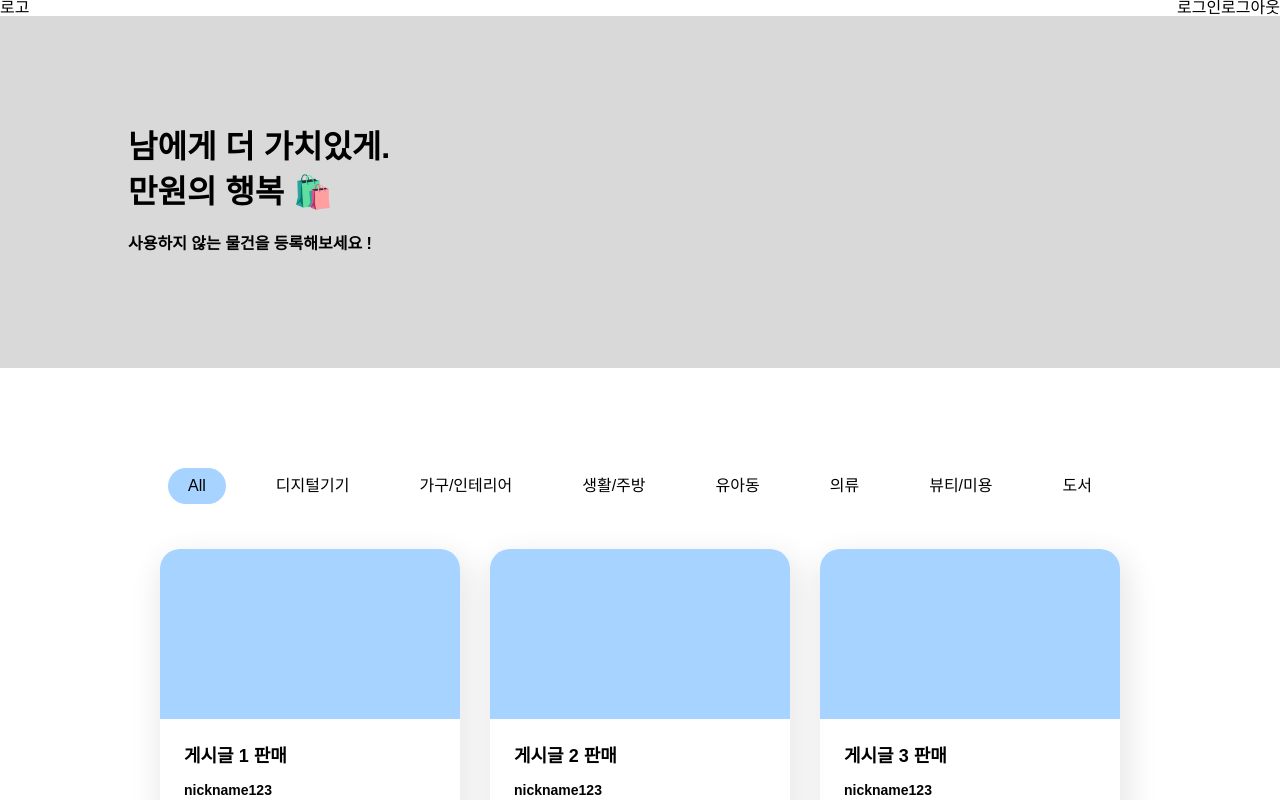
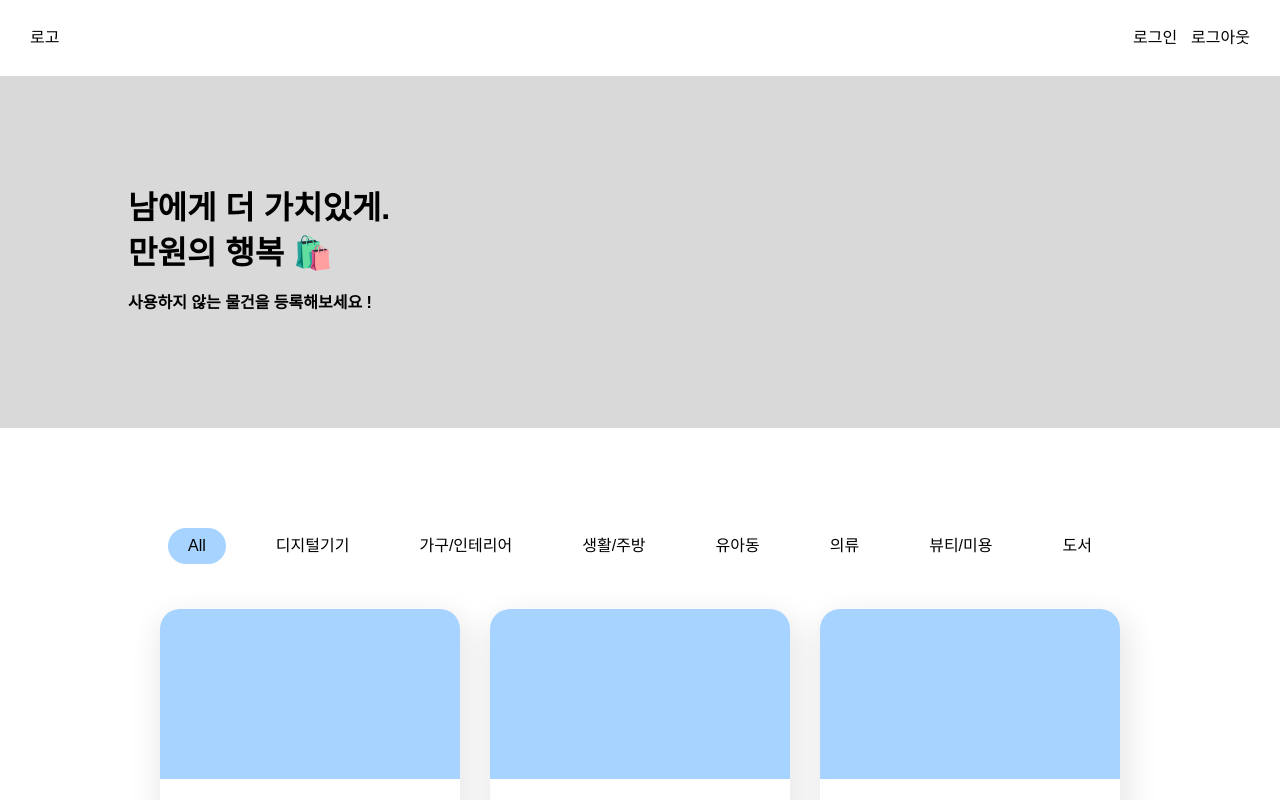
Before and after one commit to soolovepat/second-hand-frontend, a React (Create React App) app: page /mainpage in a window 1280 px wide. Shown: the top 800 px of the page. Built offline with nearby package versions, Linux system fonts and the light colour scheme; data requests are answered from the project's data file; the HTML template or start-up script is replaced by a standard one.

Commit message:
style: padding, margin

```diff
--- a/src/components/common/Banner.js
+++ b/src/components/common/Banner.js
@@ -34,7 +34,7 @@ const BannerBlock = styled.div`
   }
 
   p {
-    margin-top: 1rem;
+    margin-top: 14px;
 
     font-size: 1rem;
     font-weight: 600;
--- a/src/components/common/Header.js
+++ b/src/components/common/Header.js
@@ -18,4 +18,9 @@ export default Header;
 const HeaderBlock = styled.div`
   display: flex;
   justify-content: space-between;
+  padding: 30px;
+
+  span:first-child {
+    padding-right: 14px;
+  }
 `;
```
